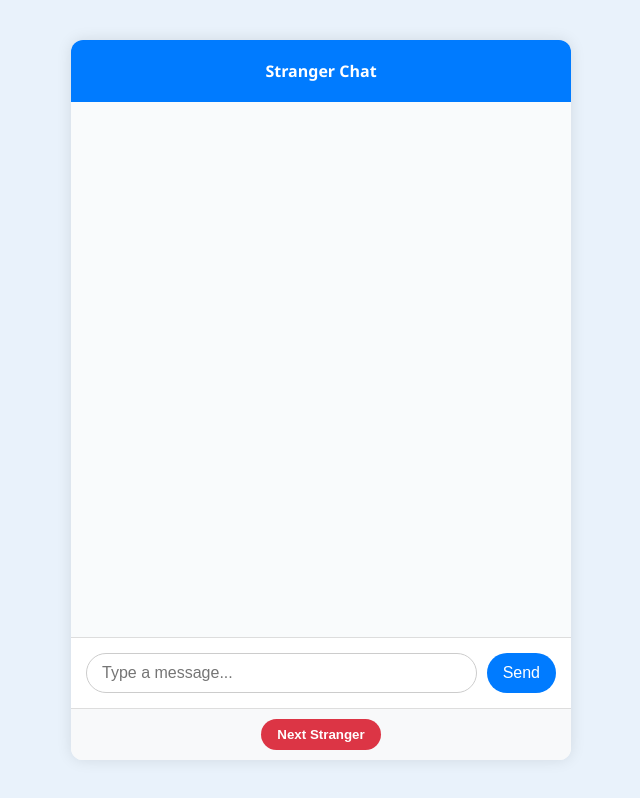
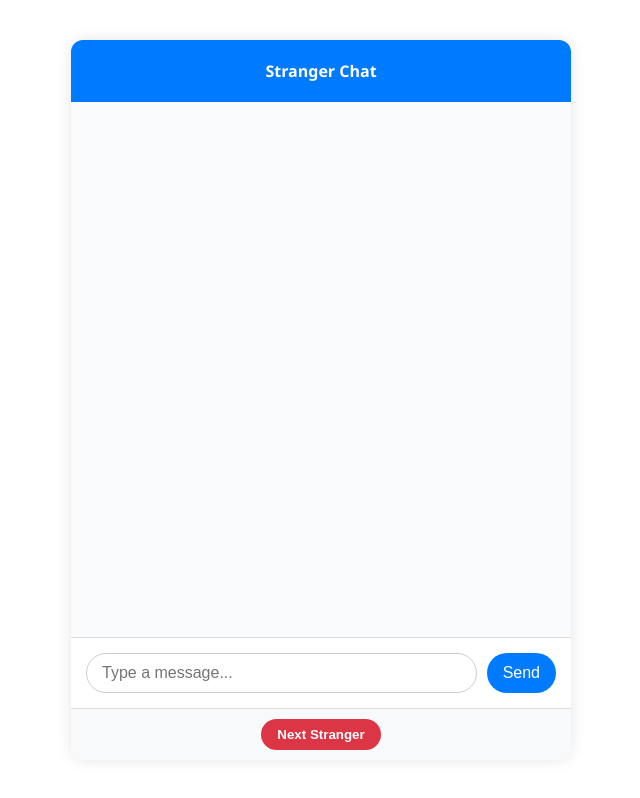
Before and after one commit to shivam9999b/Online-tv, a plain HTML site: page chating.html in a window 1280 px wide. Shown: the whole page, without its empty margins (319-959 px from the left). Drawn offline with Linux system fonts and the light colour scheme; no server answers.

Commit message:
Update chating.html

```diff
--- a/chating.html
+++ b/chating.html
@@ -6,7 +6,7 @@
   <meta name="viewport" content="width=device-width, initial-scale=1.0" />
   <style>
     body {
-      background: #e9f2fb;
+      background: #skyblue;
       font-family: 'Segoe UI', sans-serif;
       margin: 0;
       padding: 0;
```
